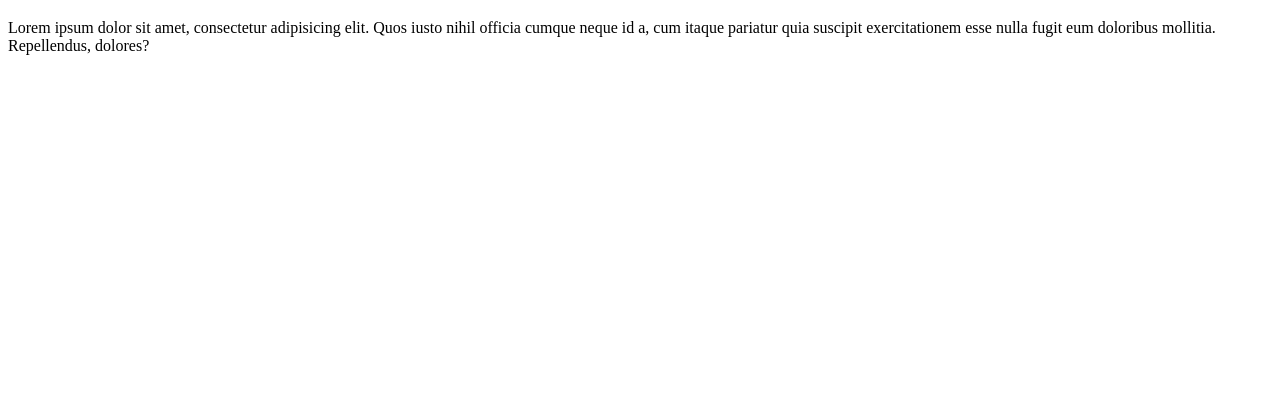
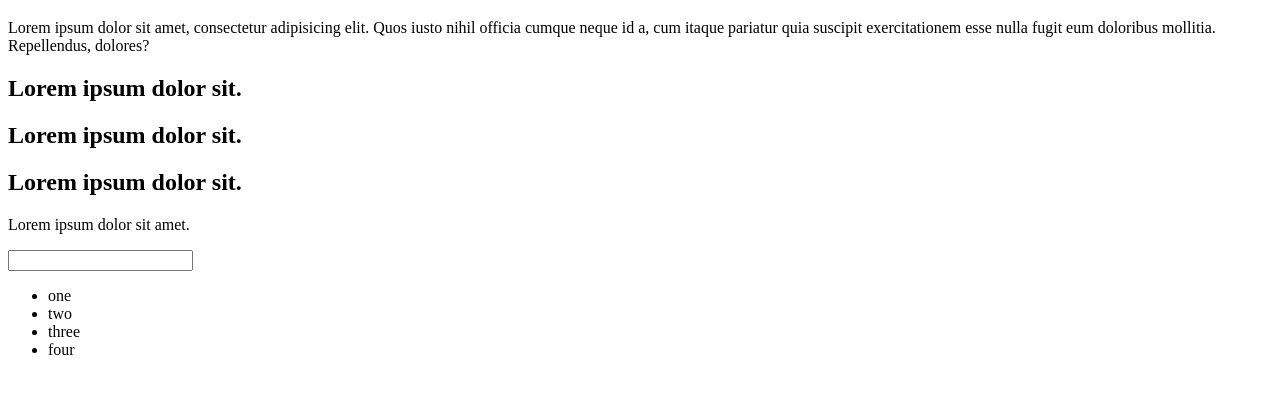
Before and after one commit to ssg1276/javascript_course, a plain HTML site: page 31_DOM/index.html in a window 1280 px wide. Shown: the part 61-454 px from the top of the page. Drawn offline with Linux system fonts and the light colour scheme.

Commit message:
modified

```diff
--- a/31_DOM/index.html
+++ b/31_DOM/index.html
@@ -6,8 +6,20 @@
 </head>
 <body>
     <div class="bg-black">
-        <h1 class="heading">Dom learning</h1>
+        <h1 id="title" class="heading">Dom learning</h1>
         <p>Lorem ipsum dolor sit amet, consectetur adipisicing elit. Quos iusto nihil officia cumque neque id a, cum itaque pariatur quia suscipit exercitationem esse nulla fugit eum doloribus mollitia. Repellendus, dolores?</p>
+        <h2>Lorem ipsum dolor sit.</h2>
+        <h2>Lorem ipsum dolor sit.</h2>
+        <h2>Lorem ipsum dolor sit.</h2>
+        <p>Lorem ipsum dolor sit amet.</p>
+        <input type="password" name="" id="">
+
+        <ul>
+            <li class="list-item">one</li>
+            <li class="list-item">two</li>
+            <li class="list-item">three</li>
+            <li class="list-item">four</li>
+        </ul>
     </div>
     <script src="index.js"></script>
 </body>
```
